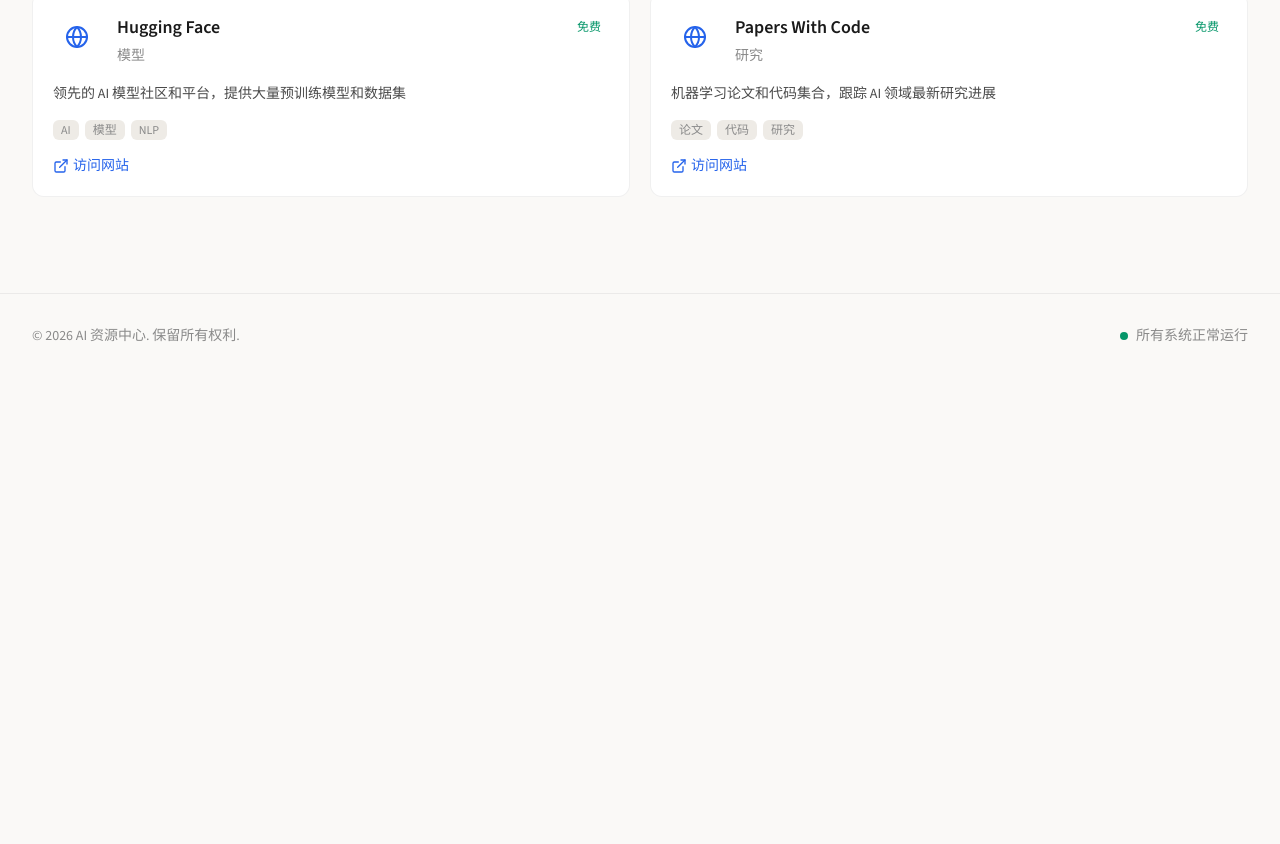
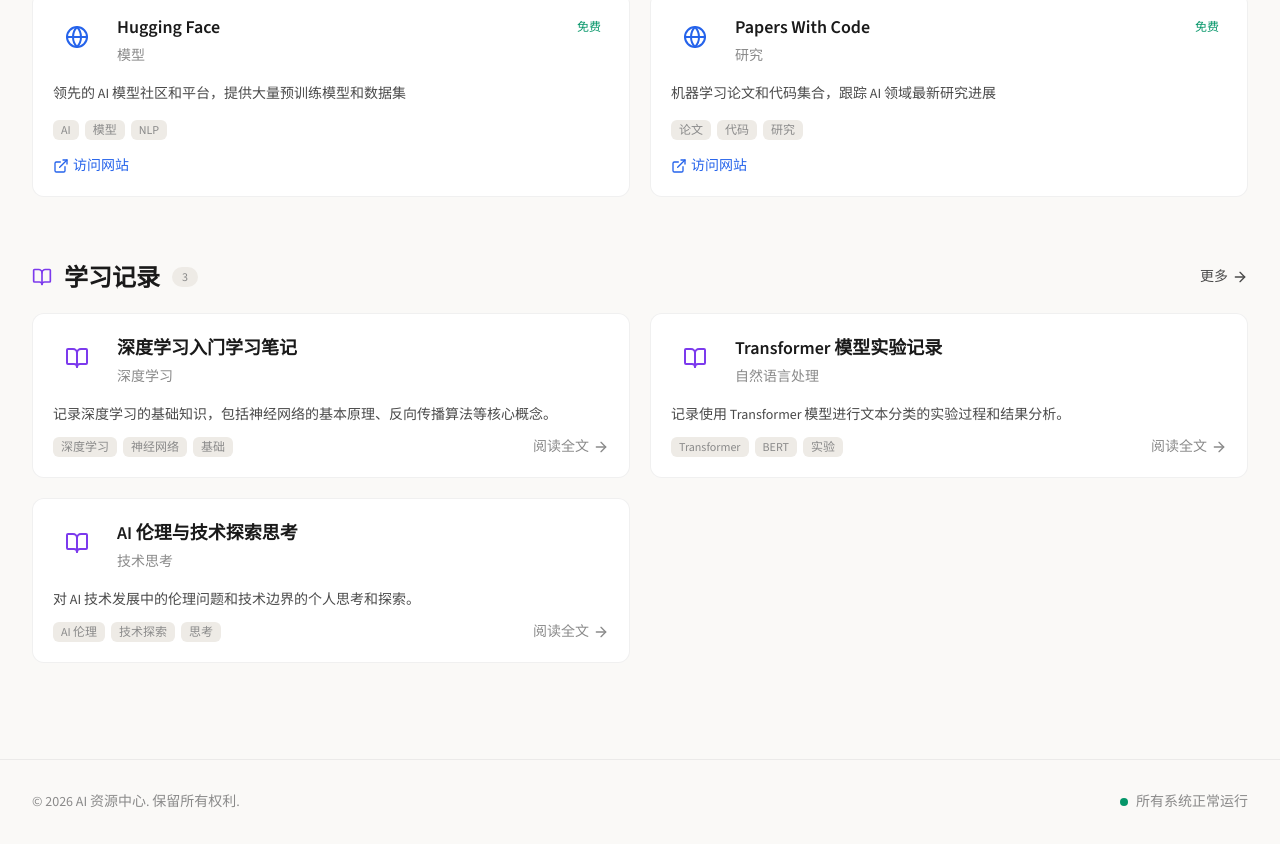
Before and after one commit to snipercai/Showcase, a React (Vite) app: page / in a window 1280 px wide. Shown: the part 1578-2422 px from the top of the page. Before the commit the page ends 1956 px from the top, so only its background shows below. Built offline with nearby package versions, Linux system fonts and the light colour scheme.

Commit message:
feat: 在首页添加学习记录栏目
- 在 HomePage 中添加学习数据获取
- 新增 JournalCard 组件展示学习记录卡片
- 在首页添加学习记录栏目，显示最新 6 条记录
- 支持点击卡片跳转到详情页

```diff
--- a/src/features/home/HomePage.tsx
+++ b/src/features/home/HomePage.tsx
@@ -1,17 +1,18 @@
 import { Link } from 'react-router-dom'
-import { ArrowRight, Sparkles, FileText, FolderGit2, Newspaper, ExternalLink, Copy, Globe } from 'lucide-react'
+import { ArrowRight, Sparkles, FileText, FolderGit2, Newspaper, ExternalLink, Copy, Globe, BookOpen } from 'lucide-react'
 import { useDocumentTitle, useData } from '@/shared/hooks'
 
 export default function HomePage() {
   useDocumentTitle('AI 资源中心 - 发现最新 AI 工具与资讯')
 
-  const { tools, prompts, projects, news, resources } = useData()
+  const { tools, prompts, projects, news, resources, learningJournals } = useData()
 
   const latestTools = tools.slice(0, 6)
   const latestPrompts = prompts.slice(0, 6)
   const latestProjects = projects.slice(0, 6)
   const latestNews = news.slice(0, 6)
   const latestResources = resources.slice(0, 6)
+  const latestJournals = learningJournals.slice(0, 6)
 
   return (
     <div className="space-y-16">
@@ -67,6 +68,15 @@
           ))}
         </div>
         {latestResources.length === 0 && <EmptyState message="暂无资源数据" />}
+      </Section>
+
+      <Section title="学习记录" icon={<BookOpen className="w-5 h-5" />} moreLink="/learning-journal" accent="secondary" count={learningJournals.length}>
+        <div className="grid grid-cols-1 md:grid-cols-2 gap-5 animate-stagger">
+          {latestJournals.map((journal) => (
+            <JournalCard key={journal.id} journal={journal} />
+          ))}
+        </div>
+        {latestJournals.length === 0 && <EmptyState message="暂无学习记录" />}
       </Section>
     </div>
   )
@@ -298,6 +308,39 @@
   )
 }
 
+function JournalCard({ journal }: { journal: any }) {
+  return (
+    <Link
+      to={`/learning-journal/${journal.id}`}
+      className="group block p-5 rounded-xl bg-bg-elevated border border-border-subtle hover:border-accent-secondary/30 hover:shadow-md transition-all duration-200"
+    >
+      <div className="flex items-start gap-4 mb-4">
+        <div className="w-12 h-12 rounded-xl bg-accent-secondary/10 flex items-center justify-center flex-shrink-0">
+          <BookOpen className="w-6 h-6 text-accent-secondary" />
+        </div>
+        <div className="flex-1 min-w-0">
+          <h3 className="font-semibold text-text-primary text-lg group-hover:text-accent-secondary transition-colors">{journal.title}</h3>
+          <span className="text-sm text-text-muted">{journal.category}</span>
+        </div>
+      </div>
+      <p className="text-text-secondary text-sm line-clamp-2 mb-3">{journal.excerpt}</p>
+      <div className="flex items-center justify-between">
+        <div className="flex flex-wrap gap-1.5">
+          {journal.tags.slice(0, 3).map((tag: string) => (
+            <span key={tag} className="px-2 py-0.5 rounded-md bg-bg-tertiary text-xs text-text-muted">
+              {tag}
+            </span>
+          ))}
+        </div>
+        <span className="flex items-center gap-1 text-sm text-text-muted group-hover:text-accent-secondary transition-colors">
+          阅读全文
+          <ArrowRight className="w-4 h-4" />
+        </span>
+      </div>
+    </Link>
+  )
+}
+
 function EmptyState({ message }: { message: string }) {
   return (
     <div className="text-center py-12 rounded-xl bg-bg-tertiary/50">
```
